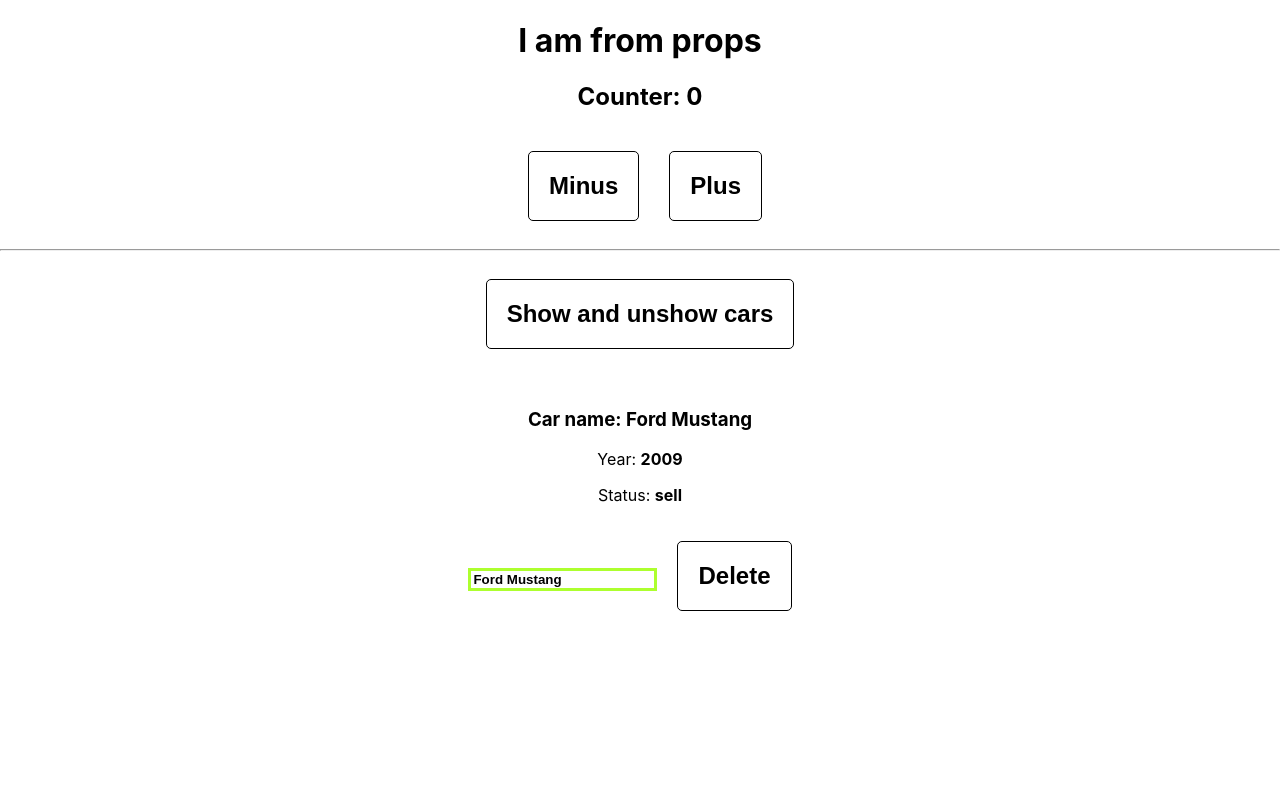
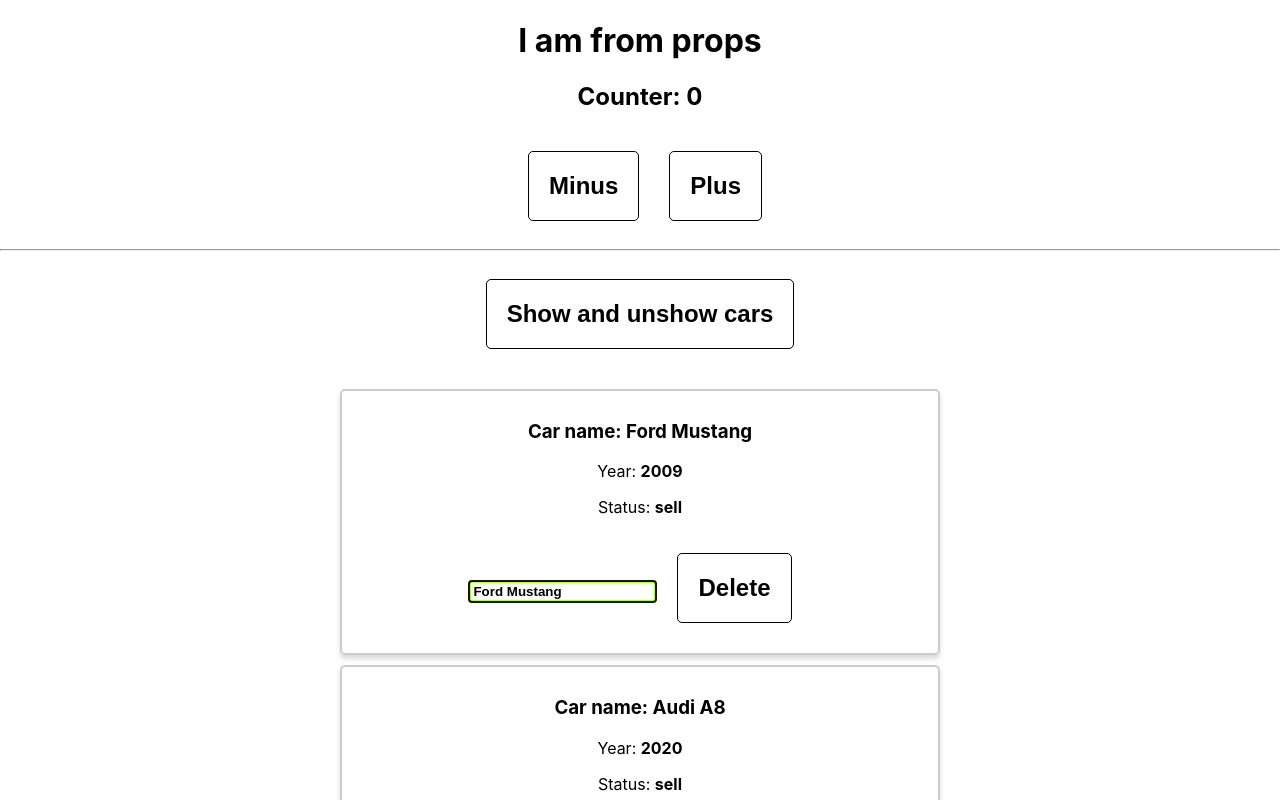
Before and after one commit to Naughty1905/react-train, a React (Create React App) app: page / in a window 1280 px wide. Both pictures are taken after a click on the button "Show and unshow cars". Shown: the top 800 px of the page. Built offline with nearby package versions, Linux system fonts and the light colour scheme.

Commit message:
add ref for focus

```diff
--- a/package.json
+++ b/package.json
@@ -6,6 +6,7 @@
     "@testing-library/jest-dom": "^4.2.4",
     "@testing-library/react": "^9.3.2",
     "@testing-library/user-event": "^7.1.2",
+    "prop-types": "^15.7.2",
     "radium": "^0.26.0",
     "react": "^16.13.0",
     "react-dom": "^16.13.0",
--- a/src/App.js
+++ b/src/App.js
@@ -13,20 +13,19 @@ class App extends React.Component {
             cars: [
                 {
                     name: 'Ford Mustang',
-                    year: '2009',
+                    year: 2009,
+                    status: 'sell'
+                },
+                {
+                    name: 'Audi A8',
+                    year: 2020,
+                    status: 'sell'
+                },
+                {
+                    name: 'Mercedes CLS',
+                    year: 2018,
                     status: 'sell'
                 }
-                // ,
-                // {
-                //     name: 'Audi A8',
-                //     year: '2020',
-                //     status: 'sell'
-                // },
-                // {
-                //     name: 'Mercedes CLS',
-                //     year: '2018',
-                //     status: 'sell'
-                // }
             ],
             pageTitle: 'I did not! Oh, Hi mark!!!',
             showCars: false,
@@ -96,6 +95,7 @@ class App extends React.Component {
                             name={car.name}
                             year={car.year}
                             status={car.status}
+                            index={index}
                             onDelete={this.deleteHandler.bind(this, index)}
                             onChangeName={(event) => this.onChangeName(`${event.target.value}`, index)}
                         />
--- a/src/Components/Car/Car.css
+++ b/src/Components/Car/Car.css
@@ -18,7 +18,7 @@
 
 }
 
-.input:active, .input:focus{
+.input:active{
     outline: none;
 }
 
--- a/src/Components/Car/Car.js
+++ b/src/Components/Car/Car.js
@@ -1,6 +1,7 @@
 import React from 'react';
 // import Radium from 'radium';
-import classes from './Car.css';
+import PropTypes from 'prop-types';
+import './Car.css';
 import withClass from "../../hoc/withClass";
 
 class Car extends React.Component {
@@ -48,7 +49,17 @@ class Car extends React.Component {
     // componentWillUnmount() {
     //     console.log('car componentWillUnmount')
     // }
+    constructor(props) {
+        super(props);
+        this.inputRef = React.createRef();
+    }
 
+    //когда компонент зарендерился
+    componentDidMount() {
+        if (this.props.index === 0) {
+            this.inputRef.current.focus();
+        }
+    };
 
     render() {
         console.log('car render');
@@ -81,12 +92,17 @@ class Car extends React.Component {
         //     }
         // };
 
+
+        // console.log(classes);
+
         return (
             <React.Fragment>
                 <h3>Car name: {this.props.name}</h3>
                 <p>Year: <strong>{this.props.year}</strong></p>
                 <p>Status: <strong>{this.props.status}</strong></p>
                 <input
+                    // ref={(inputRef) => this.inputRef = inputRef}
+                    ref={this.inputRef}
                     type="text"
                     onChange={this.props.onChangeName}
                     value={this.props.name}
@@ -98,7 +114,16 @@ class Car extends React.Component {
     }
 }
 
-export default withClass(Car, classes.Car);
+Car.propTypes = {
+    name: PropTypes.string.isRequired,
+    year: PropTypes.number,
+    status: PropTypes.string,
+    index: PropTypes.number,
+    onChangeName: PropTypes.func,
+    onDelete: PropTypes.func,
+}
+
+export default withClass(Car, `Car`);
 
 
 // const Car = (props) => {
--- a/src/hoc/withClass.js
+++ b/src/hoc/withClass.js
@@ -1,9 +1,9 @@
 import React from "react";
 
-const withClass = (Component, className) => {
+const withClass = (Component, name) => {
     return (props) => {
         return (
-            <div className={className}>
+            <div className={name}>
                 <Component {...props}/>
             </div>
         )
```
